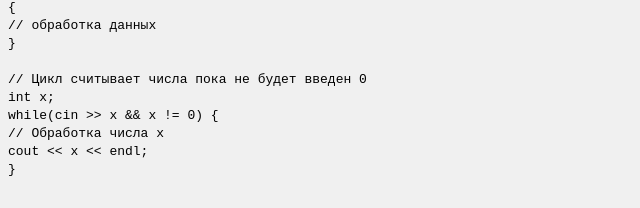
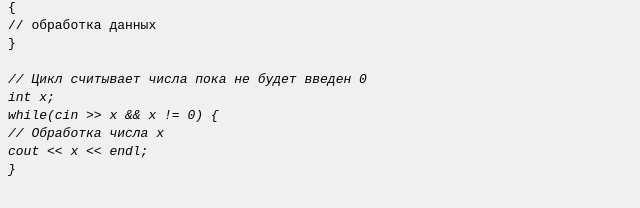
Before and after one commit to s-n-a-i-l/NewRepo, a plain HTML site: page index.html in a window 1280 px wide. Shown: the part 2344-2552 px from the top of the page, 0-640 px from the left. Drawn offline with Linux system fonts and the light colour scheme.

Commit message:
while correct font style

```diff
--- a/index.html
+++ b/index.html
@@ -21,7 +21,7 @@
             <b>Язык программирования С++ (c plus plus) </b>   &mdash;
             это мощный, компилируемый язык программирования общего назначения, который является расширением языка C.
         </tt>
-    </ptext-align:>
+    </p>
     <p>
         <tt>
             В <b>С++</b> добавили : объектно-ориентированное программирование (классы, наследование, полиморфизм)
@@ -188,12 +188,14 @@
             // обработка данных<br>
             }<br><br>
 
+            <i>
                 // Цикл считывает числа пока не будет введен 0<br>
                 int x;<br>
                 while(cin >> x && x != 0) {<br>
                 // Обработка числа x<br>
                 cout << x << endl;<br>
                 }<br><br>
+            </i>
 
         </tt>
     </p>
```
Lines whose indentation alone changed are shown as unchanged.
